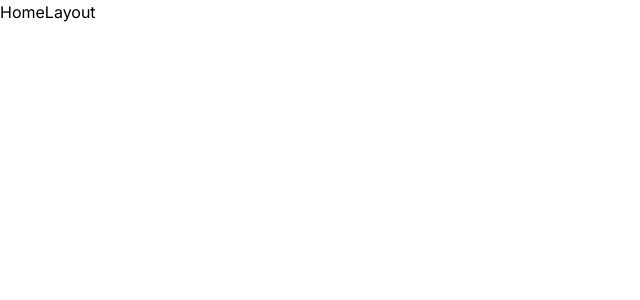
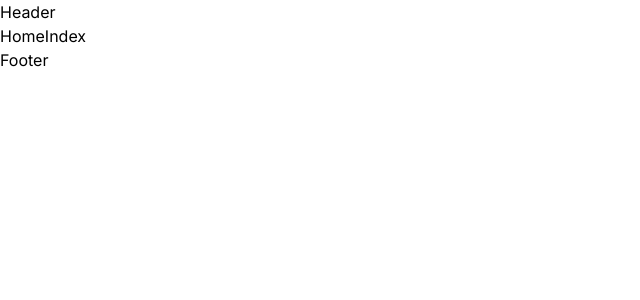
Before and after one commit to sdy2000/dev-log, a React (Create React App) app: page / in a window 1280 px wide. Shown: the top 300 px of the page, without its empty margins (0-640 px from the left). Built offline with nearby package versions, Linux system fonts and the light colour scheme.

Commit message:
Add HomeIndex.jsx and index.js in pages folder and update HomeLayout

```diff
--- a/src/App.js
+++ b/src/App.js
@@ -1,5 +1,6 @@
 import { BrowserRouter, Route, Routes } from "react-router-dom";
 import { HomeLayout } from "./parts";
+import { HomeIndex } from "./pages";
 
 function App() {
   // const { theme, setTheme } = useStateTheme();
@@ -14,7 +15,9 @@ function App() {
     <>
       <BrowserRouter>
         <Routes>
-          <Route path="*" element={<HomeLayout />} />
+          <Route element={<HomeLayout />}>
+            <Route path="/" element={<HomeIndex />} />
+          </Route>
           {/* <Route path="UserPanel" element={<UserLayout />} /> */}
           {/* <Route path="/AdminPanel" element={<AdminLaout />} /> */}
         </Routes>
--- /dev/null
+++ b/src/pages/home/HomeIndex.jsx
@@ -0,0 +1,9 @@
+import React from 'react'
+
+const HomeIndex = () => {
+  return (
+    <div>HomeIndex</div>
+  )
+}
+
+export default HomeIndex
--- /dev/null
+++ b/src/pages/index.js
@@ -0,0 +1,2 @@
+// // // // Home // // // //
+export {default as HomeIndex} from './home/HomeIndex';
--- a/src/parts/home/HomeLayout.jsx
+++ b/src/parts/home/HomeLayout.jsx
@@ -1,8 +1,14 @@
 import React from 'react'
+import { Outlet } from 'react-router-dom'
+import {Footer, Header} from '../'
 
 const HomeLayout = () => {
   return (
-    <div>HomeLayout</div>
+    <>
+    <Header />
+    <Outlet />
+    <Footer />
+    </>
   )
 }
 
--- a/src/parts/index.js
+++ b/src/parts/index.js
@@ -1,2 +1,7 @@
 // // // // Louts // // // //
 export {default as HomeLayout} from './home/HomeLayout';
+
+
+// // // // Parts // // // //
+export {default as Header} from './Header';
+export {default as Footer} from './Footer';
```
